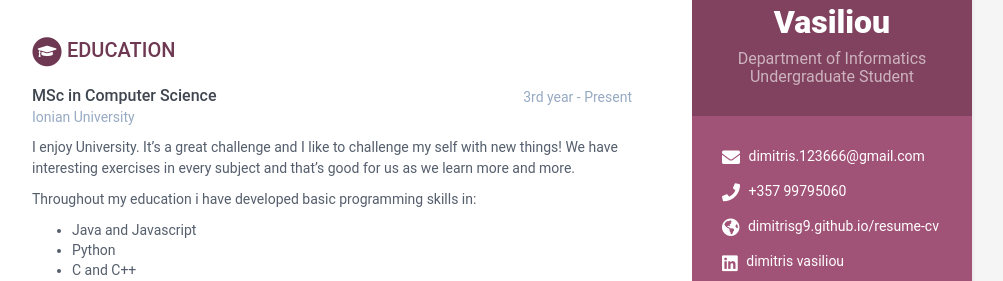
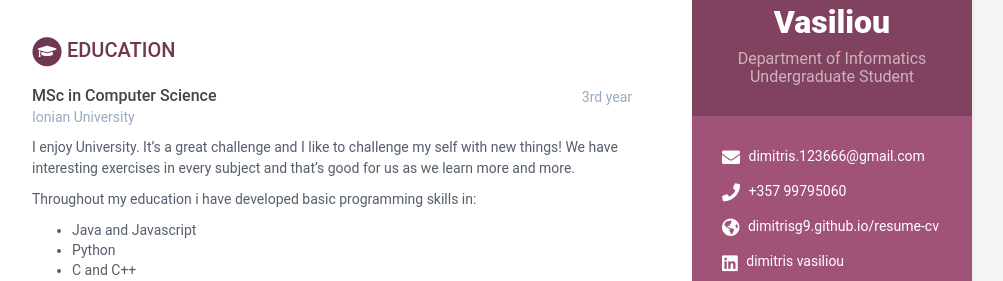
Before and after one commit to dimitrisg9/resume-cv, a Jekyll site: the page built from index.html, in a window 1280 px wide. Shown: the part 205-486 px from the top of the page, without its empty margins (168-1171 px from the left). Built offline with Jekyll 4.4.1, drawn with Linux system fonts in a browser that asks for light colours.

Commit message:
Update data.yml

```diff
--- a/_data/data.yml
+++ b/_data/data.yml
@@ -53,7 +53,7 @@ career-profile:
 education:
     - degree: MSc in Computer Science
       university: Ionian University
-      time: 3rd year - Present
+      time: 3rd year
       details: |
         I enjoy University. It's a great challenge and I like to challenge
         my self with new things! We have interesting exercises in every
```
